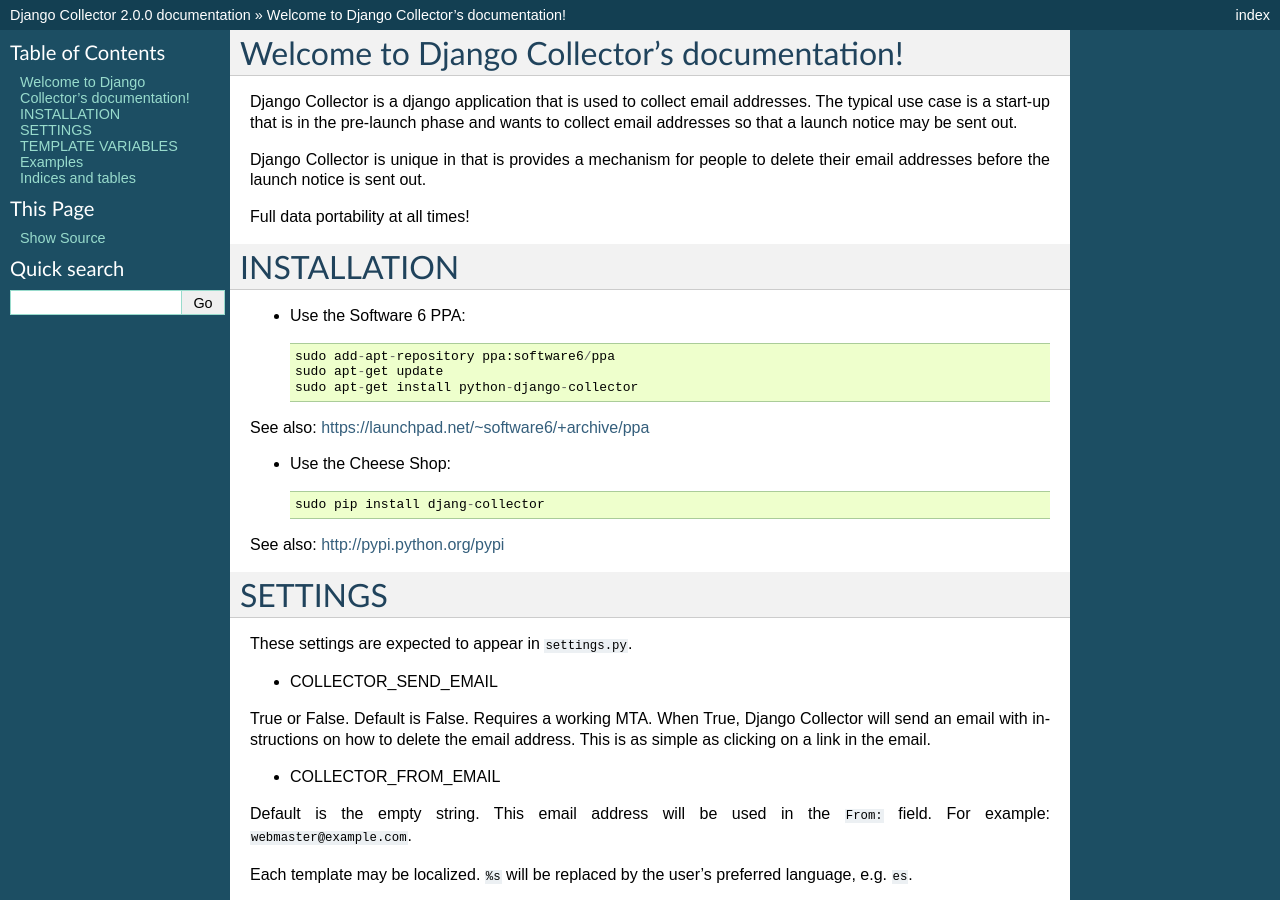
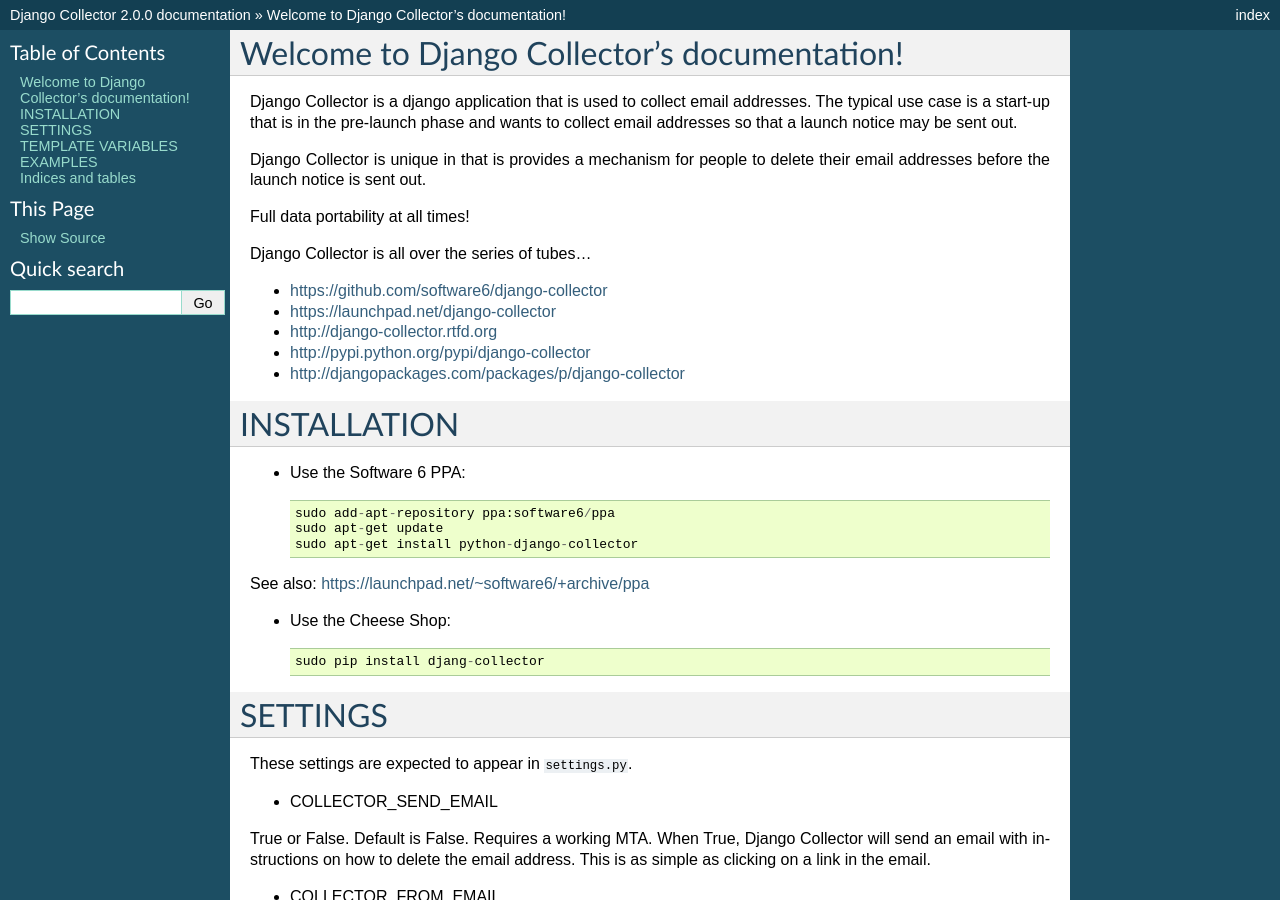
Before and after one commit to rentalita/django-collector, a Sphinx documentation site: the page built from docs/index.rst, in a window 1280 px wide and 900 px high. Built offline with Sphinx 7.4.7, drawn with Linux system fonts in a browser that asks for light colours; some of the changed text lies outside the part shown.

Commit message:
capture all related links
link to all of the other places where on the series of tubes where
django collector is plus other misc clean-ups

```diff
--- a/docs/index.rst
+++ b/docs/index.rst
@@ -16,6 +16,14 @@
 
 Full data portability at all times!
 
+Django Collector is all over the series of tubes...
+
+* https://github.com/software6/django-collector
+* https://launchpad.net/django-collector
+* http://django-collector.rtfd.org
+* http://pypi.python.org/pypi/django-collector
+* http://djangopackages.com/packages/p/django-collector
+
 INSTALLATION
 ============
 
@@ -30,8 +38,6 @@
 * Use the Cheese Shop::
 
     sudo pip install djang-collector
-
-See also: http://pypi.python.org/pypi
 
 SETTINGS
 ========
```
Also changed, not shown: other parts of docs/index.rst (+1 -6 lines).
